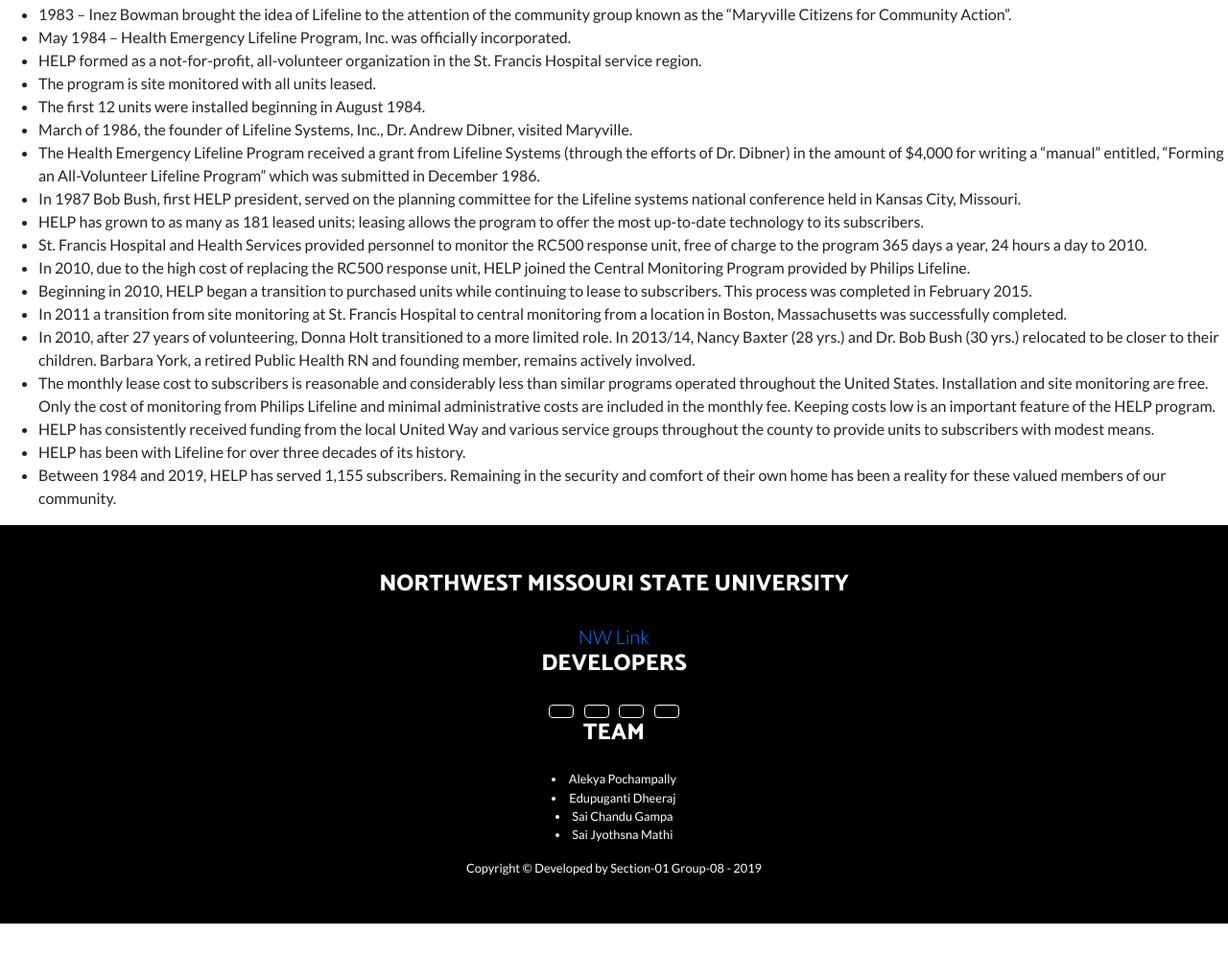
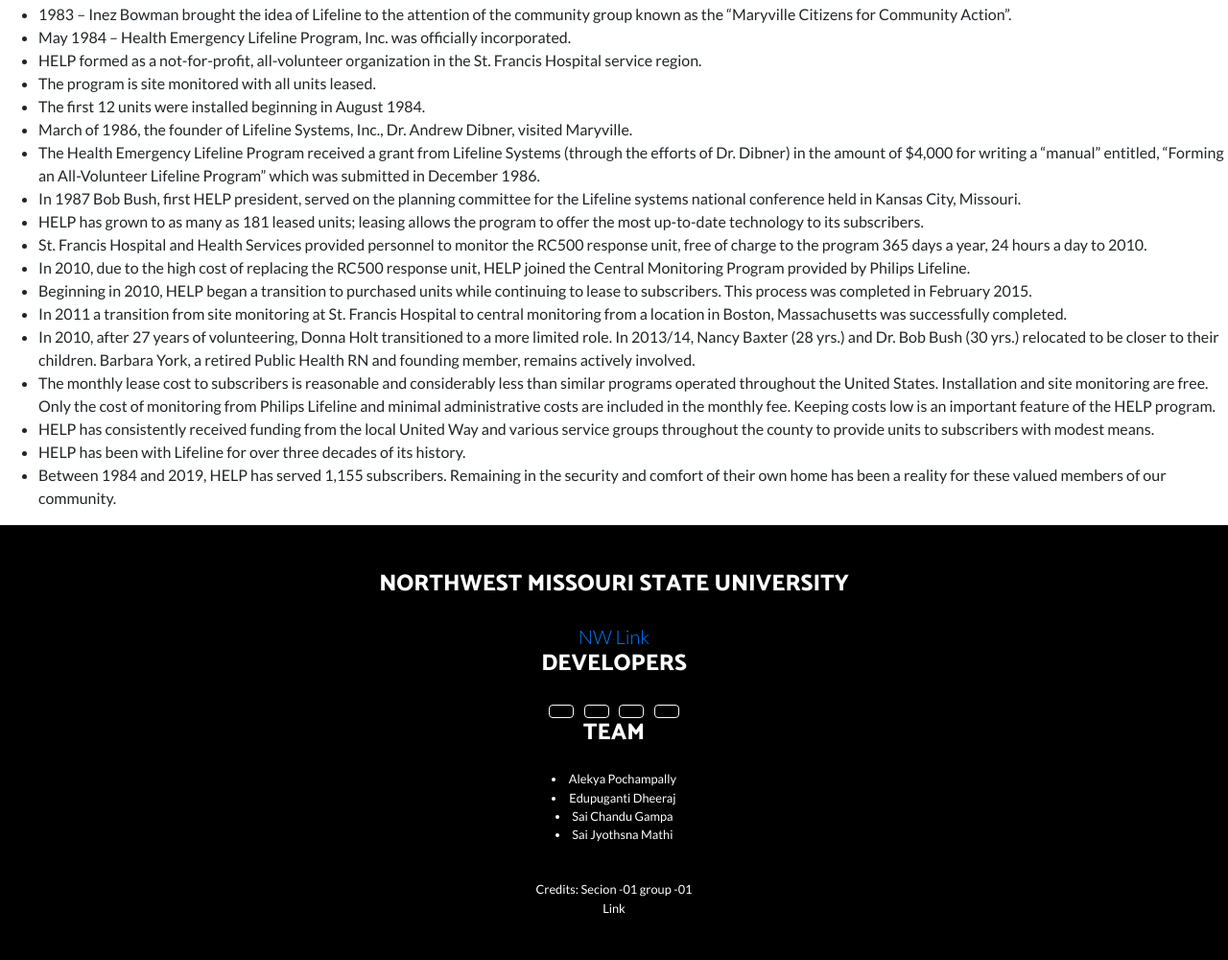
Before and after one commit to jyothsna5268/group8-help-app, a website: page history.html in a window 1280 px wide. Shown: the part 1074-2074 px from the top of the page at 96% size. Before the commit the page ends 2036 px from the top, so only its background shows below. Drawn offline with Linux system fonts and the light colour scheme.

Commit message:
minor changes

```diff
--- a/history.html
+++ b/history.html
@@ -186,17 +186,16 @@
     <div class="m-0 text-center text-white small">
         <h4 class="text-uppercase mb-4">Team</h4>
         <p class="lead mb-0">
-            <li>Alekya Pochampally</li>
-            <li>Edupuganti Dheeraj</li>
-            <li>Sai Chandu Gampa</li>
-            <li>Sai Jyothsna Mathi</li>
-
+          <li>Alekya Pochampally</li>
+          <li>Edupuganti Dheeraj</li>
+          <li>Sai Chandu Gampa</li>
+          <li>Sai Jyothsna Mathi</li>
+          <br>
+          <br>
+          <p class="m-0 text-center text-white large"  href="https://cweltonsmith.github.io/pbl-website/index.html">  Credits:  Secion -01 group -01</p>
+         <a class="m-0 text-center text-white large"  href="https://cweltonsmith.github.io/pbl-website/index.html">Link</a>
         </p>
-    </div>
-
-    <div class="container">
-        <p class="m-0 text-center text-white small">Copyright &copy; Developed by Section-01 Group-08 - 2019</p>
-    </div>
+      </div>
 </footer>
 
 <!-- Bootstrap core JavaScript -->
```
Also changed, not shown: Program.html (+9 -10 lines), contact.html (+9 -11 lines), index.html (+4 -4 lines), pricing.html (+9 -10 lines).
